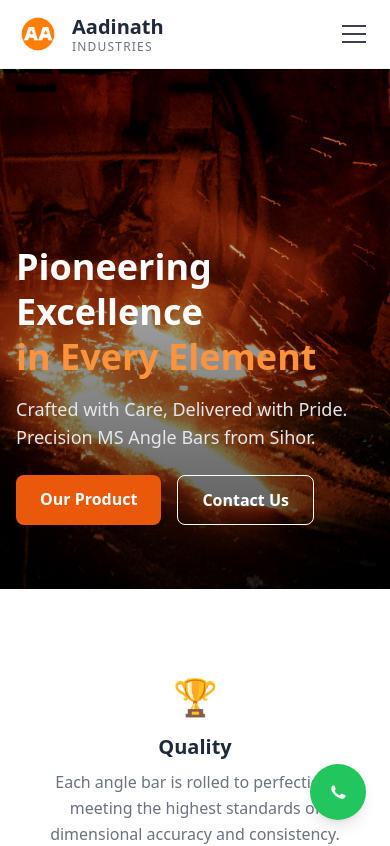
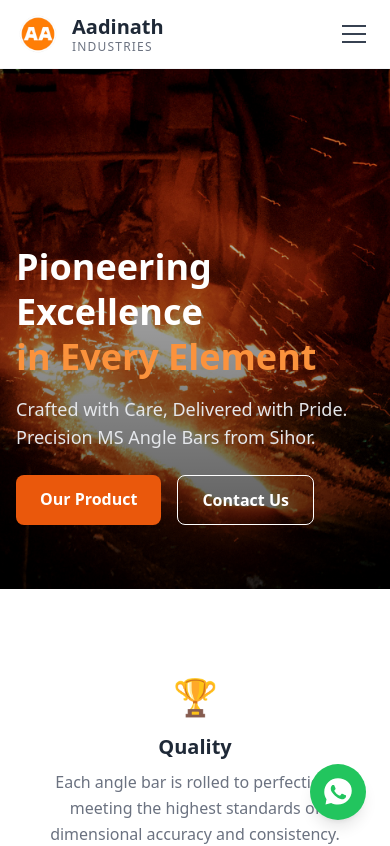
Before and after one commit to aisdevelopment302-source/aadinath-website, a Next.js app: page / in a window 390 px wide. Shown: the top 846 px of the page. Built offline with nearby package versions, Linux system fonts and the light colour scheme.

Commit message:
Fix WhatsApp button: add speech bubble around phone handset to match WhatsApp logo

```diff
--- a/components/WhatsAppButton.tsx
+++ b/components/WhatsAppButton.tsx
@@ -9,8 +9,17 @@ export default function WhatsAppButton() {
       className="fixed bottom-6 right-6 z-50 w-14 h-14 bg-green-500 hover:bg-green-600 rounded-full shadow-lg flex items-center justify-center transition-all hover:scale-110"
       aria-label="Chat on WhatsApp"
     >
-      <svg width="28" height="28" viewBox="0 0 24 24" fill="white">
-        <path d="M17.472 14.382c-.297-.149-1.758-.867-2.03-.966-.273-.098-.471-.148-.669.149-.197.297-.762.966-.934 1.164-.172.198-.345.223-.641.075-.297-.149-1.255-.462-2.394-1.482-.884-.807-1.484-1.795-1.656-2.091-.171-.297-.018-.458.13-.607.134-.134.297-.347.446-.521.149-.174.198-.297.297-.495.099-.198.05-.372-.025-.521-.074-.149-.669-1.611-.918-2.185-.242-.573-.487-.495-.669-.504-.172-.009-.346-.011-.521-.011-.174 0-.472.065-.719.347-.248.282-.943 1.053-.943 2.571 0 1.518 1.082 2.984 1.233 3.183.151.198 2.108 3.211 5.112 4.5.714.308 1.271.497 1.705.637.721.219 1.376.188 1.891.114.593-.087 1.828-.749 2.086-1.47.257-.72.257-1.339.18-1.468-.077-.13-.276-.198-.571-.347z"/>
+      <svg width="30" height="30" viewBox="0 0 24 24">
+        {/* Speech bubble with tail — white */}
+        <path
+          fill="white"
+          d="M12 1C5.925 1 1 5.925 1 12c0 2.156.67 4.144 1.806 5.795L2 22l4.515-1.178C8.1 21.73 10.02 22 12 22c6.075 0 11-4.925 11-11S18.075 1 12 1z"
+        />
+        {/* Phone handset — green cutout matching button bg */}
+        <path
+          fill="#22c55e"
+          d="M17.47 14.38c-.3-.15-1.76-.87-2.03-.97-.27-.1-.47-.15-.67.15s-.76.97-.94 1.16c-.17.2-.35.22-.64.08-.3-.15-1.26-.46-2.4-1.48-.89-.81-1.49-1.8-1.66-2.09-.17-.3-.02-.46.13-.61.13-.13.3-.35.45-.52.15-.17.2-.3.3-.5.1-.2.05-.37-.03-.52-.07-.15-.67-1.61-.92-2.19-.24-.57-.49-.49-.67-.5-.17 0-.35-.01-.52-.01-.17 0-.47.06-.72.35-.25.28-.95 1.05-.95 2.57 0 1.52 1.08 2.98 1.23 3.18.15.2 2.11 3.21 5.11 4.5.71.31 1.27.5 1.71.64.72.22 1.38.19 1.89.11.59-.09 1.83-.75 2.09-1.47.26-.72.26-1.34.18-1.47-.08-.13-.28-.2-.57-.35z"
+        />
       </svg>
     </a>
   )
```
